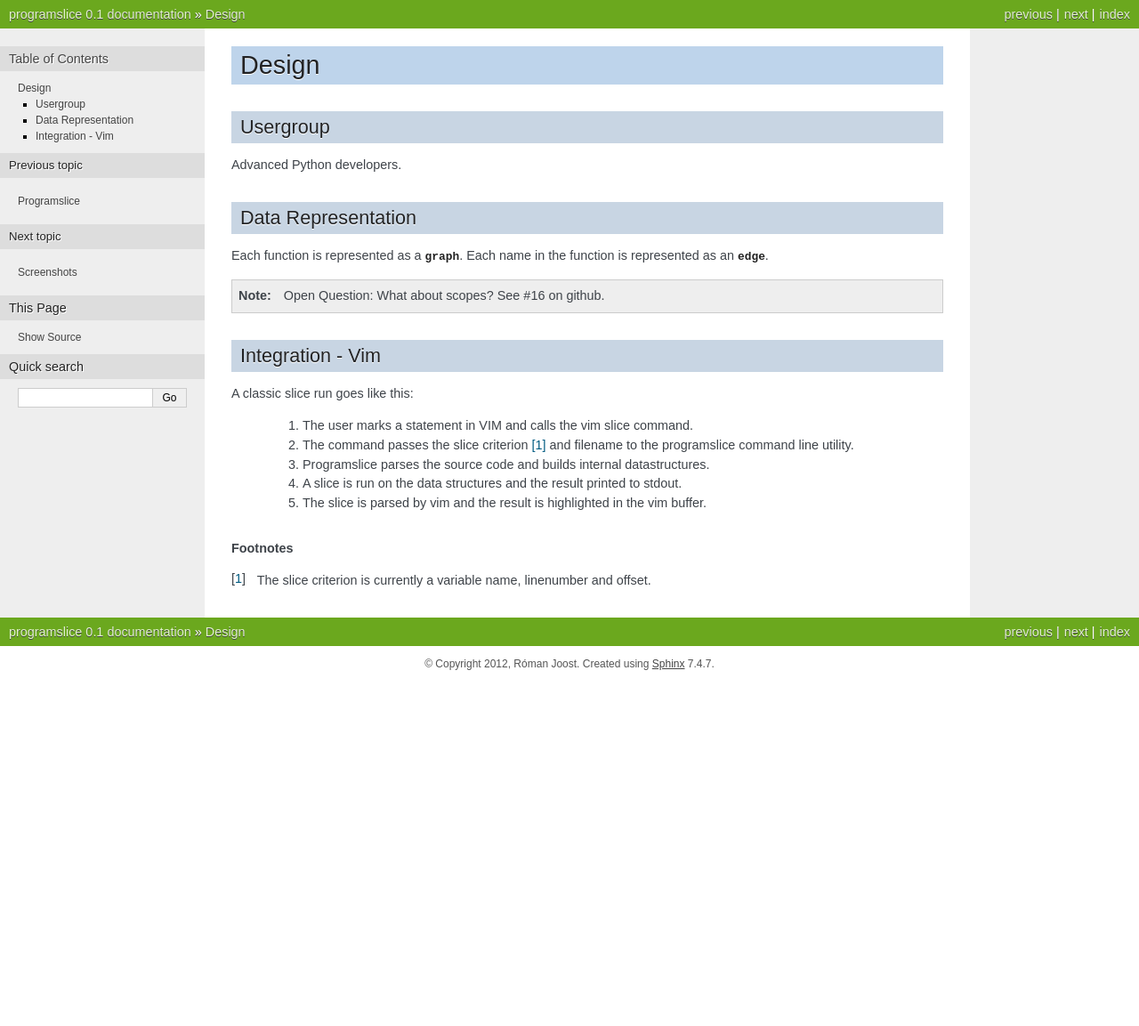
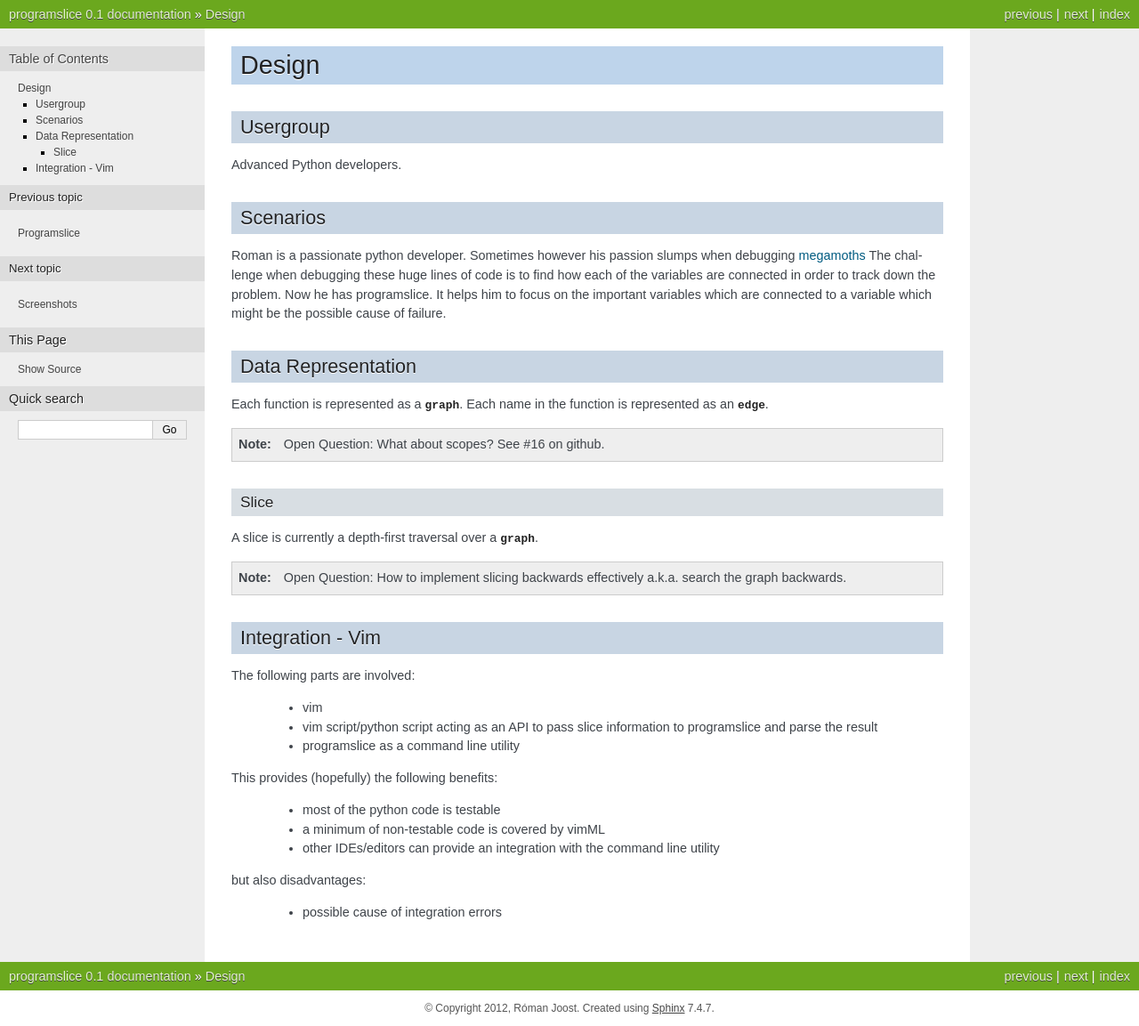
Before and after one commit to romanofski/programslice, a Sphinx documentation site: the page built from docs/design.rst, in a window 1280 px wide. Shown: the whole page at 89% size. Built offline with Sphinx 7.4.7, drawn with Linux system fonts in a browser that asks for light colours; formulas are drawn with MathJax 3; before the commit the page ends 900 px from its top, so only the background shows below that.

Commit message:
doc: Elaborated more on the design

```diff
--- a/README.rst
+++ b/README.rst
@@ -8,7 +8,8 @@
 Non-Goals
 ---------
 
-    * find defects in your code e.g. like PyChecker
+    * Find defects in your code e.g. like PyChecker
+    * Being used as a command line utility
 
 Installation Requirements
 -------------------------
--- a/docs/design.rst
+++ b/docs/design.rst
@@ -5,6 +5,17 @@
 ---------
 
 Advanced Python developers.
+
+Scenarios
+---------
+
+Roman is a passionate python developer. Sometimes however his passion
+slumps when debugging `megamoths <http://www.codinghorror.com/blog/2012/07/new-programming-jargon.html>`_
+The challenge when debugging these huge lines of code is to find how
+each of the variables are connected in order to track down the problem.
+Now he has programslice. It helps him to focus on the important
+variables which are connected to a variable which might be the possible
+cause of failure.
 
 Data Representation
 -------------------
@@ -14,28 +25,32 @@
 
 .. note:: Open Question: What about scopes? See #16 on github.
 
+Slice
+^^^^^
+
+A slice is currently a depth-first traversal over a :py:class:`graph`.
+
+.. note:: Open Question: How to implement slicing backwards effectively
+    a.k.a. search the graph backwards.
+
+
 Integration - Vim
 -----------------
 
-A classic slice run goes like this:
+The following parts are involved:
 
-    1. The user marks a statement in VIM and calls the vim slice
-       command.
+    * vim
+    * vim script/python script acting as an API to pass slice
+      information to programslice and parse the result
+    * programslice as a command line utility
 
-    2. The command passes the slice criterion [#scriterion]_ and filename to the
-       programslice command line utility.
+This provides (hopefully) the following benefits:
 
-    3. Programslice parses the source code and builds internal
-       datastructures.
+    * most of the python code is testable
+    * a minimum of non-testable code is covered by vimML
+    * other IDEs/editors can provide an integration with the command
+      line utility
 
-    4. A slice is run on the data structures and the result printed to
-       stdout.
+but also disadvantages:
 
-    5. The slice is parsed by vim and the result is highlighted in the
-       vim buffer.
-
-
-.. rubric:: Footnotes
-
-.. [#scriterion] The slice criterion is currently a variable name,
-    linenumber and offset.
+    * possible cause of integration errors
```
